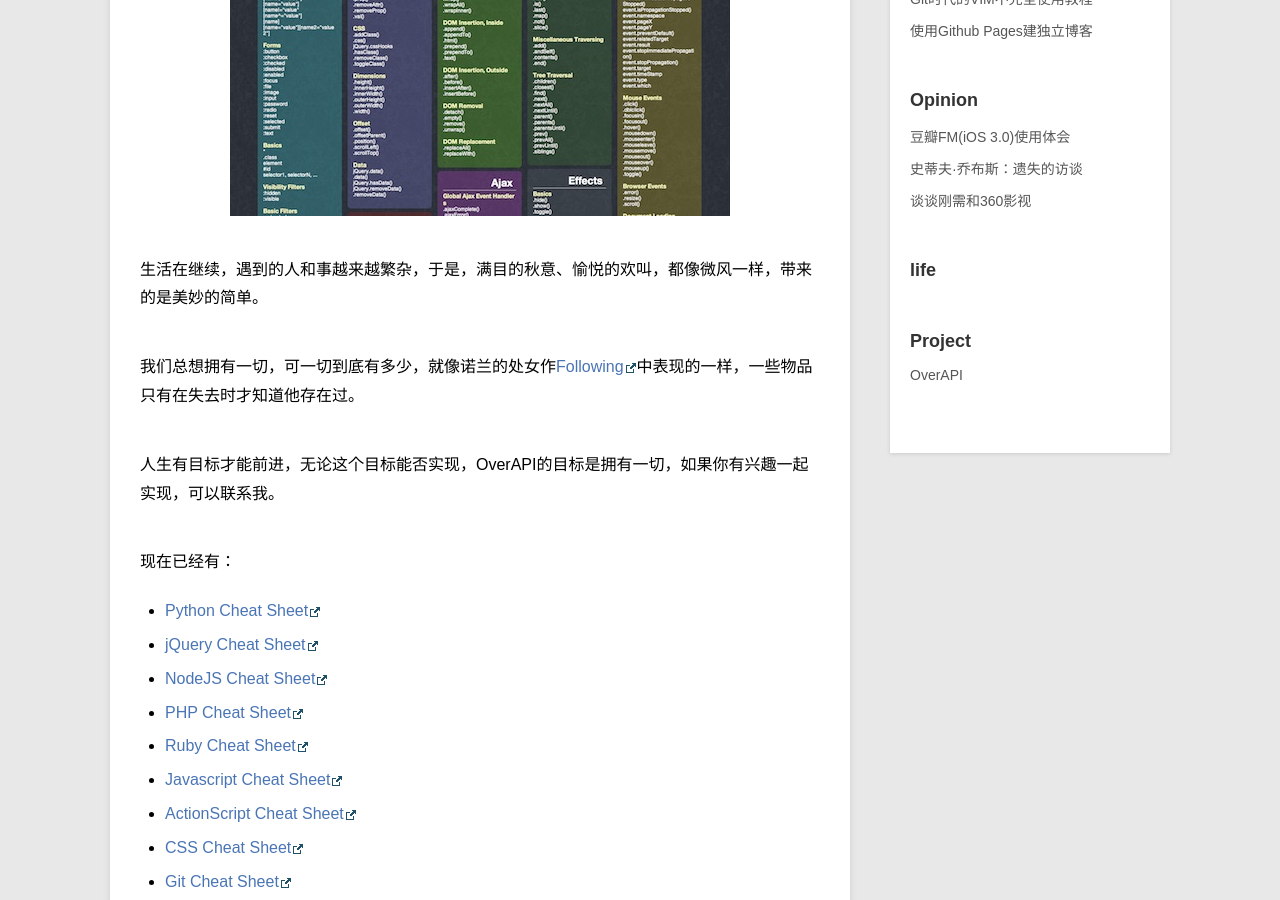
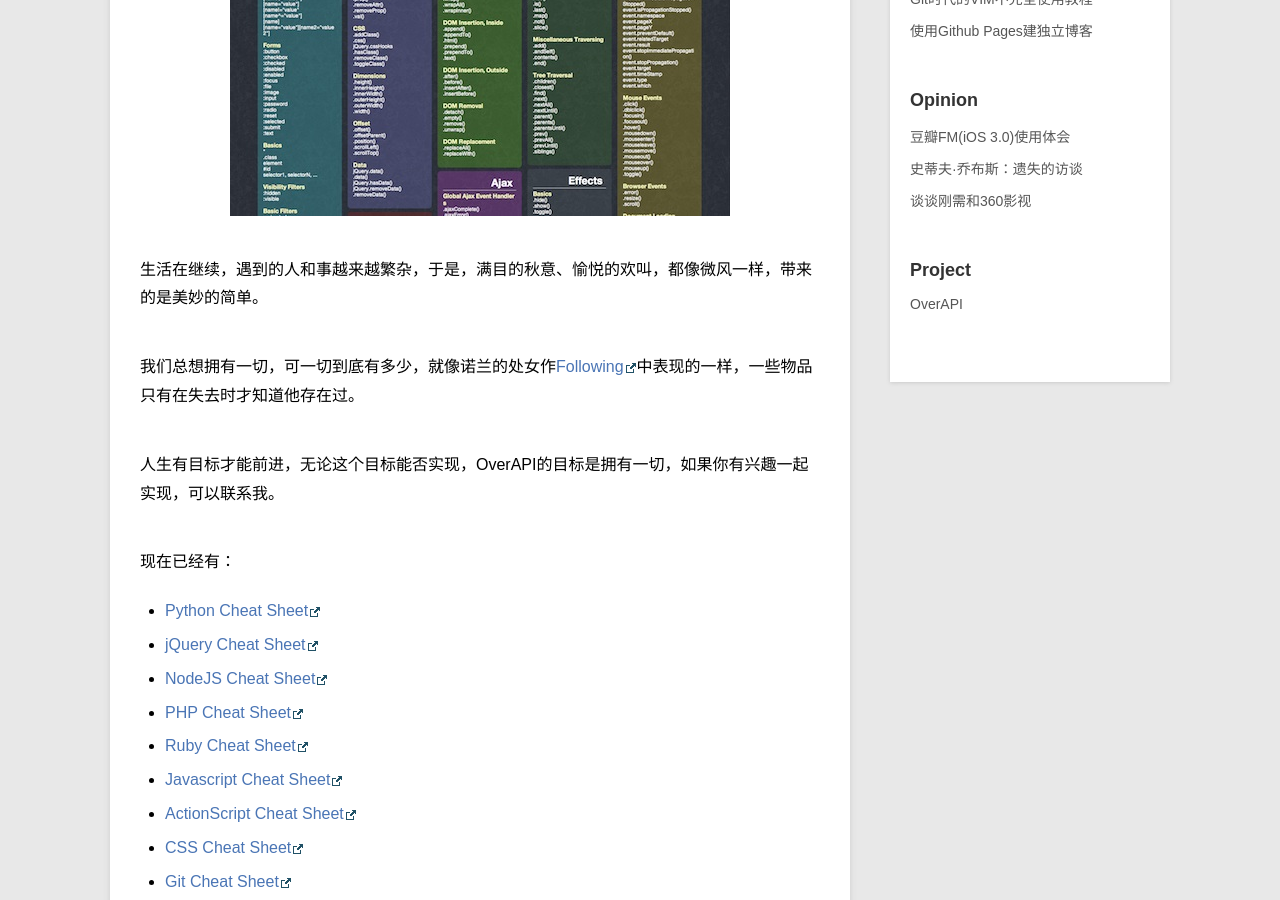
Before and after one commit to szulrj2008/jethro.github.io, a Jekyll site: the page built from _posts/project/2012-09-22-overapi-cheatsheet.md, in a window 1280 px wide and 900 px high, scrolled down 480 px. Built offline with Jekyll 4.4.1, drawn with Linux system fonts in a browser that asks for light colours; Markdown is read by kramdown in place of the engine named in the settings.

Commit message:
去掉life
life

```diff
--- a/_layouts/post.html
+++ b/_layouts/post.html
@@ -67,13 +67,6 @@
         {% endfor %}
         </ul>
 
-         <h2>life</h2>
-        <ul class="artical-list">
-        {% for post in site.categories.life%}
-            <li><a href="{{ post.url }}">{{ post.title }}</a></li>
-        {% endfor %}
-        </ul>
-
         <h2>Project</h2>
         <ul class="artical-list">
         {% for post in site.categories.project%}
```
